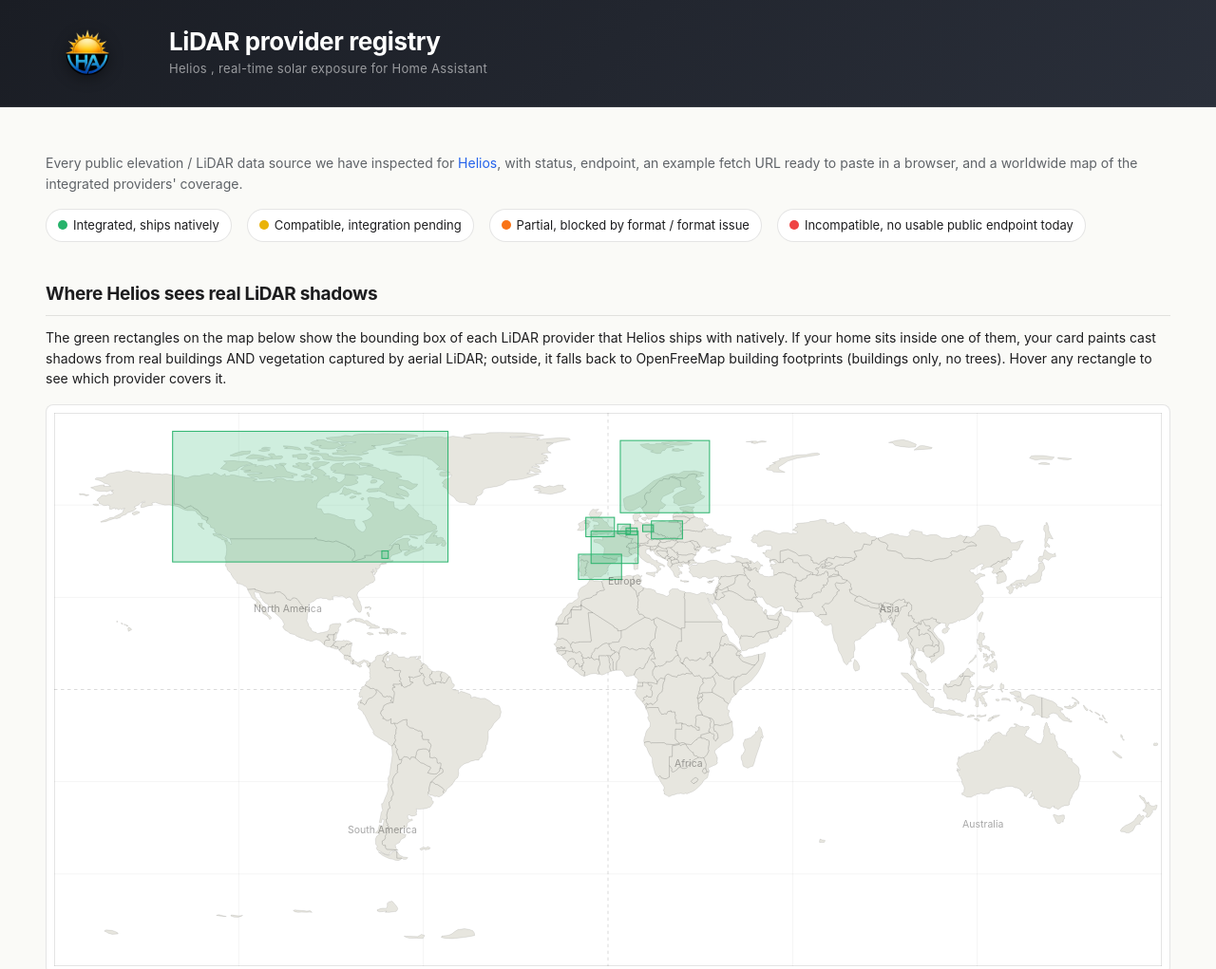
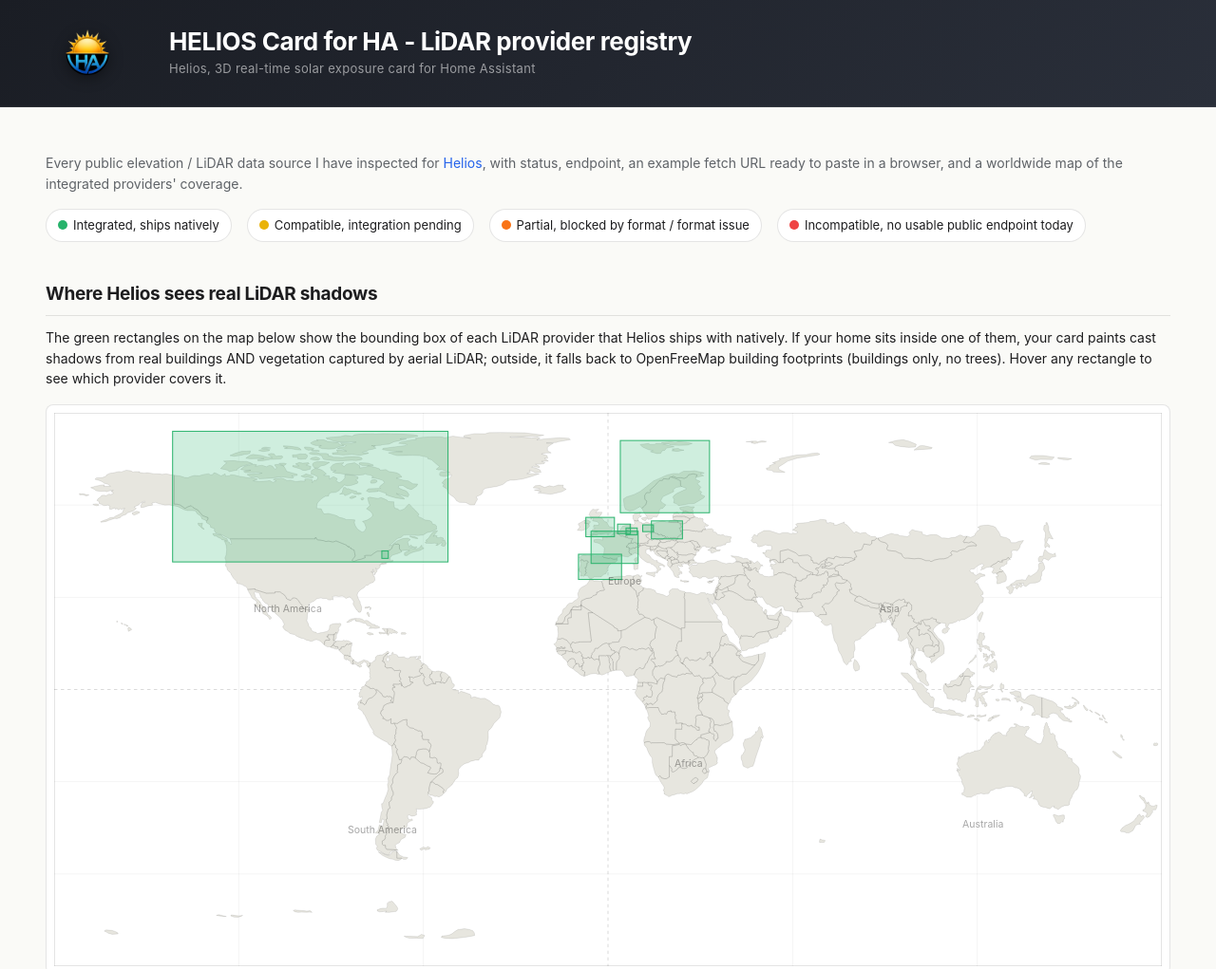
Before and after one commit to Arschoepf/Helios, a website built with Vite: page LIDAR_PROVIDERS.html in a window 1280 px wide. Shown: the top 1021 px of the page at 95% size. Built offline with nearby package versions, Linux system fonts and the light colour scheme.

Commit message:
1.6.0-beta.13: refreshed previews + LiDAR registry header polish (last beta before 1.6.0 final)

```diff
--- a/LIDAR_PROVIDERS.html
+++ b/LIDAR_PROVIDERS.html
@@ -310,14 +310,14 @@
   <div class="brand-inner">
     <img class="brand-icon" src="images/helios_icon.png" alt="Helios" />
     <div class="brand-text">
-      <h1>LiDAR provider registry</h1>
-      <span class="brand-sub">Helios , real-time solar exposure for Home Assistant</span>
+      <h1>HELIOS Card for HA - LiDAR provider registry</h1>
+      <span class="brand-sub">Helios, 3D real-time solar exposure card for Home Assistant</span>
     </div>
   </div>
 </div>
 
 <main>
-<p class="lede">Every public elevation / LiDAR data source we have
+<p class="lede">Every public elevation / LiDAR data source I have
 inspected for <a href="https://github.com/ReikanYsora/Helios">Helios</a>,
 with status, endpoint, an example fetch URL ready to paste in a
 browser, and a worldwide map of the integrated providers' coverage.</p>
--- a/package.json
+++ b/package.json
@@ -1,6 +1,6 @@
 {
   "name": "helios",
-  "version": "1.6.0-beta.12",
+  "version": "1.6.0-beta.13",
   "description": "HELIOS - real-time solar exposure, cloud cover and PV production card for Home Assistant",
   "type": "module",
   "private": true,
```
Also changed, not shown: images/preview_01.png, images/preview_02.png, images/preview_03.png, 1 other file.
